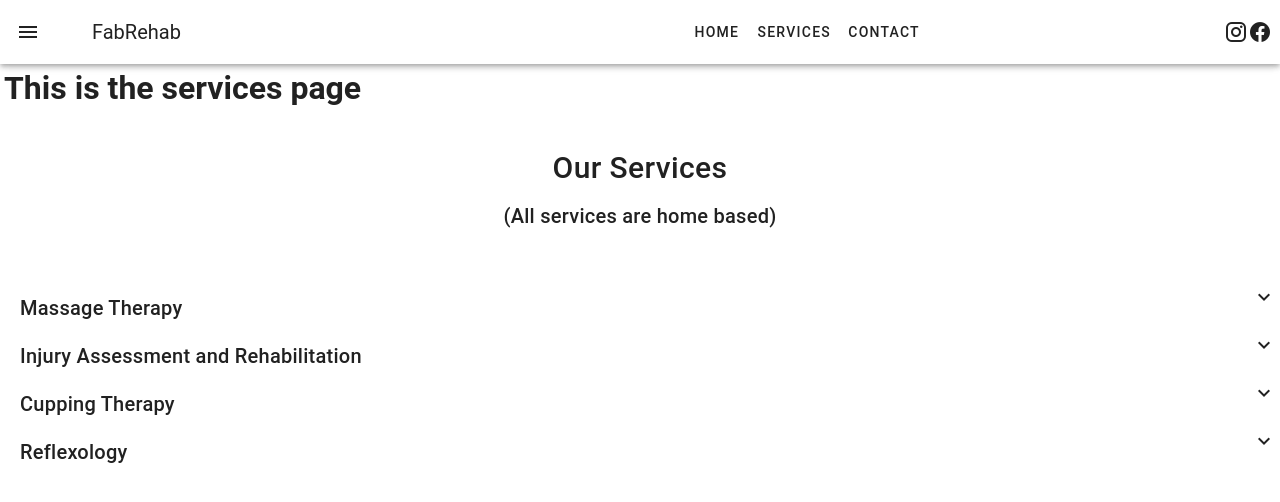
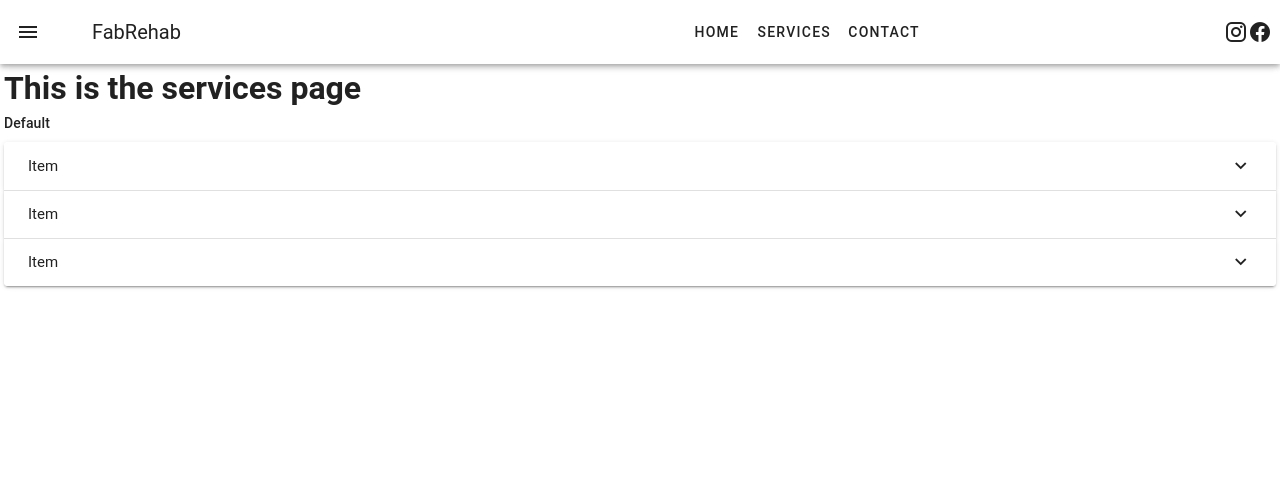
Before and after one commit to RATACIA/fabibi, a Vue app: page /services in a window 1280 px wide. Shown: the top 502 px of the page. Built offline with nearby package versions, Linux system fonts and the light colour scheme.

Commit message:
expasion panel to be used for this update in progress

```diff
--- a/src/components/ServicesComp.vue
+++ b/src/components/ServicesComp.vue
@@ -1,4 +1,4 @@
-<template>
+<!-- <template>
   <div>
     <v-row>
       <v-col>
@@ -36,6 +36,17 @@
       </v-col>
     </v-row>
   </div>
+</template> -->
+<template>
+  <div class="text-subtitle-2 mb-2">Default</div>
+  <v-expansion-panels>
+    <v-expansion-panel
+      v-for="i in 3"
+      :key="i"
+      text="Lorem ipsum dolor sit amet, consectetur adipiscing elit, sed do eiusmod tempor incididunt ut labore et dolore magna aliqua. Ut enim ad minim veniam, quis nostrud exercitation ullamco laboris nisi ut aliquip ex ea commodo consequat."
+      title="Item"
+    ></v-expansion-panel>
+  </v-expansion-panels>
 </template>
 
 <script setup>
```
